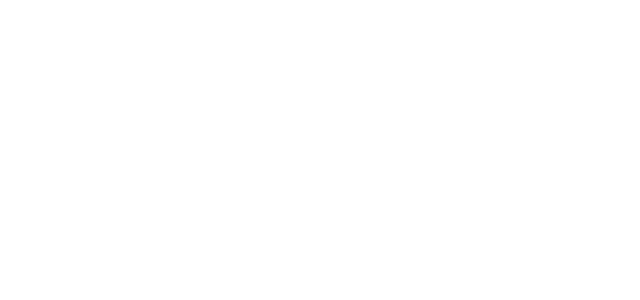
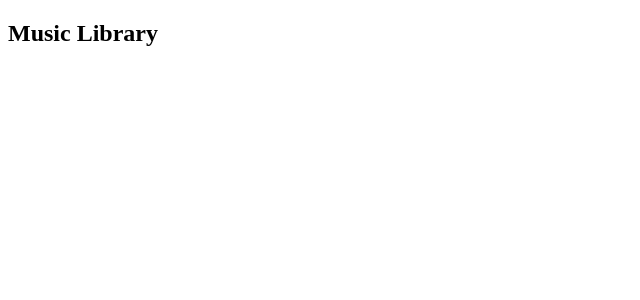
Before and after one commit to andreacalderon0493/music-library-frontend-repo, a React (Create React App) app: page / in a window 1280 px wide. Shown: the top 300 px of the page, without its empty margins (0-640 px from the left). Built offline with nearby package versions, Linux system fonts and the light colour scheme.

Commit message:
added Header component and rendered it

```diff
--- a/src/App.jsx
+++ b/src/App.jsx
@@ -1,7 +1,12 @@
 import "./App.css";
+import Header from "./components/Header/Header";
 
 function App() {
-  return <div className="App"></div>;
+  return (
+    <div className="App">
+      <Header />
+    </div>
+  );
 }
 
 export default App;
--- /dev/null
+++ b/src/components/Header/Header.jsx
@@ -0,0 +1,9 @@
+const Header = ({}) => {
+  return (
+    <header>
+      <h2>Music Library</h2>
+    </header>
+  );
+};
+
+export default Header;
```
Also changed, not shown: src/components/Header/Header.css (added).
